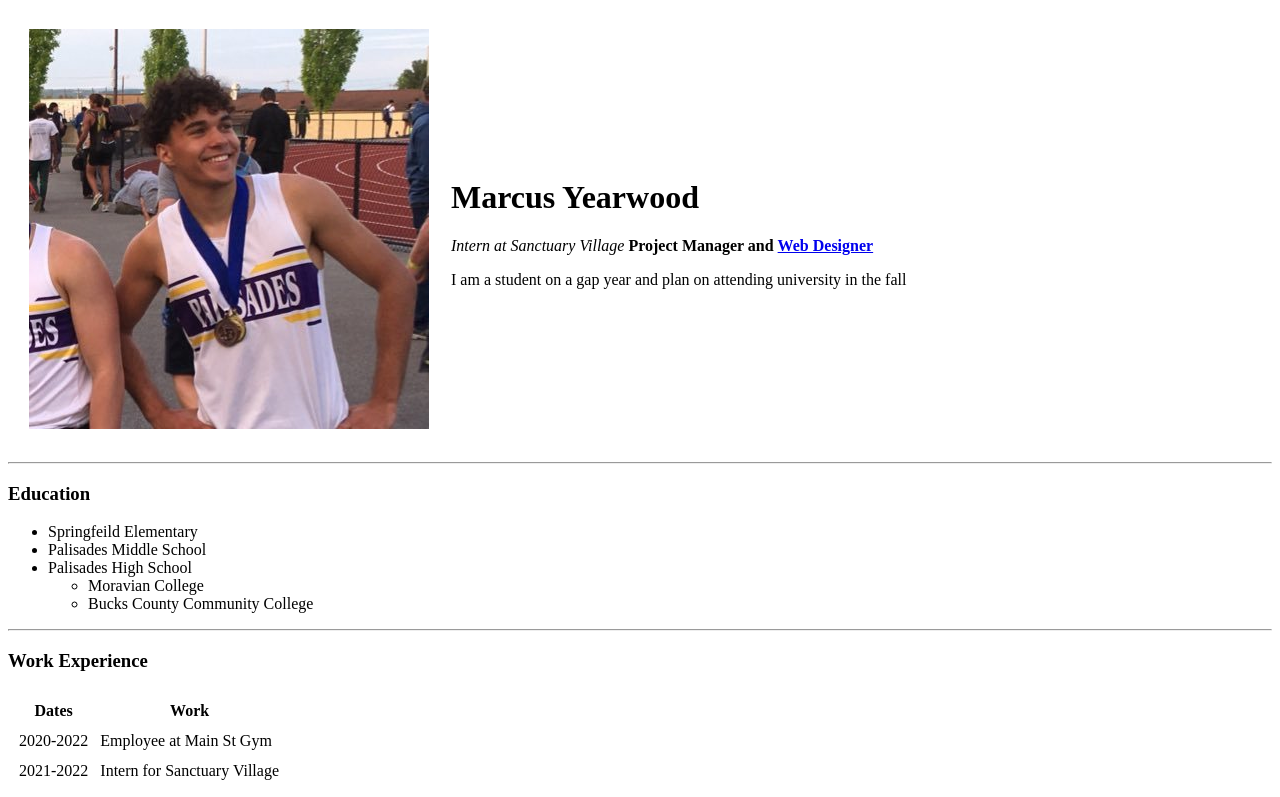
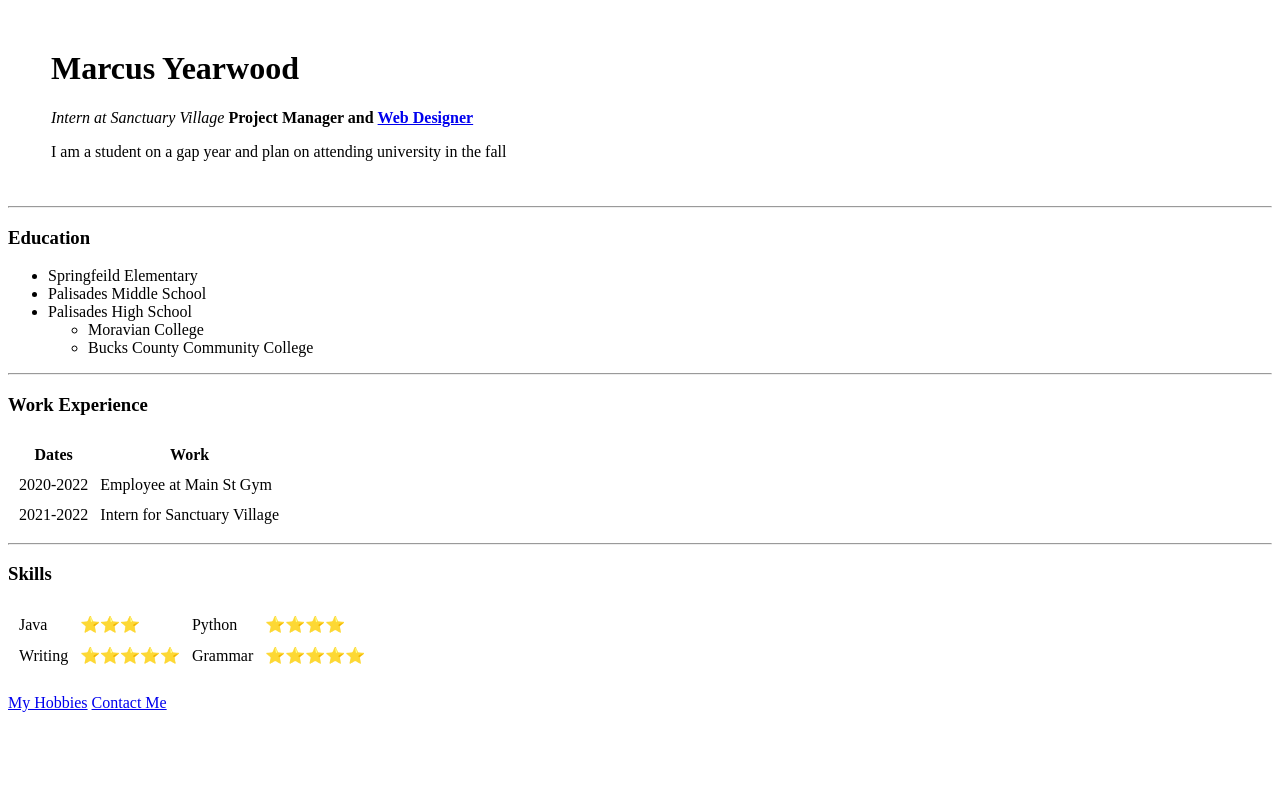
Before and after one commit to MarcusYearwood/cv, a plain HTML site: page index.html in a window 1280 px wide. Shown: the top 797 px of the page. Drawn offline with Linux system fonts and the light colour scheme; files whose address does not match are found by name.

Commit message:
Update index.html

```diff
--- a/index.html
+++ b/index.html
@@ -10,7 +10,7 @@
 <body>
   <table cellspacing="20">
     <tr>
-      <td> <img src="C:\Users\Marcus 2\OneDrive\Desktop\Web Development\HTML - Personal Site\profile-picture.jpg" alt="Marcus Profile Picture"></td>
+      <td> <profile-picture.jpg" alt="Marcus Profile Picture"></td>
       <td>
         <h1>Marcus Yearwood</h1>
         <p><em>Intern at Sanctuary Village</em> <strong>Project Manager and</strong> <a href="https://www.tinyhousecommunity.org/"><strong>Web Designer</strong></a></p>
```
